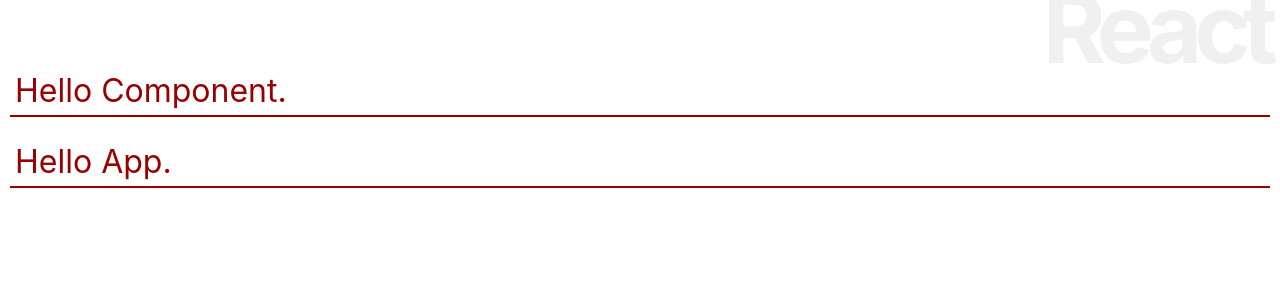
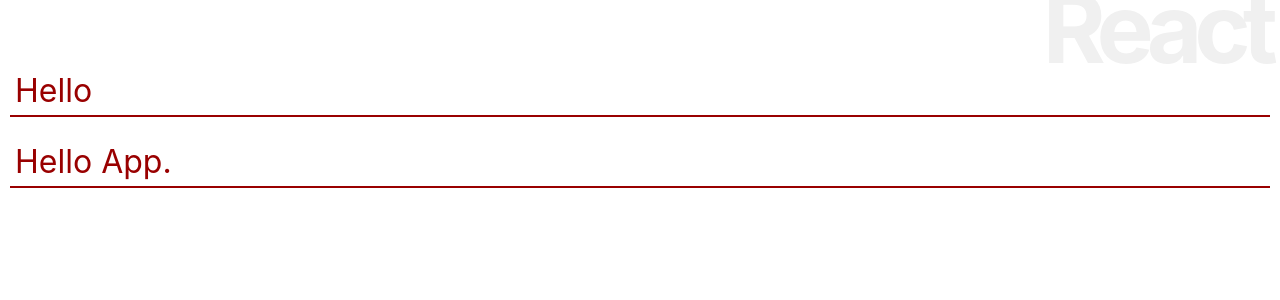
Before and after one commit to Romu-Muroga/reactjs-nextjs, a React (Create React App) app: page / in a window 1280 px wide. Shown: the top 300 px of the page. Built offline with nearby package versions, Linux system fonts and the light colour scheme.

Commit message:
3-3 ステートの更新

```diff
--- a/src/App.js
+++ b/src/App.js
@@ -14,8 +14,11 @@ class App extends Component {
   constructor(props){
     super(props);
     this.state = {
-      msg: "Hello Component."
+      msg: "Hello",
     }
+    let timer = setInterval(() => {
+      this.setState((state) => ({msg: state.msg + "!"}));
+    }, 10000);
   }
 
   render(){
```
